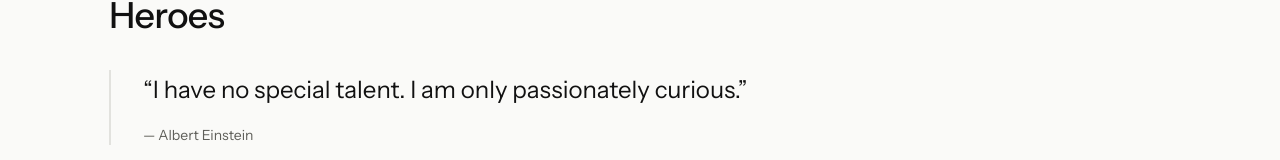
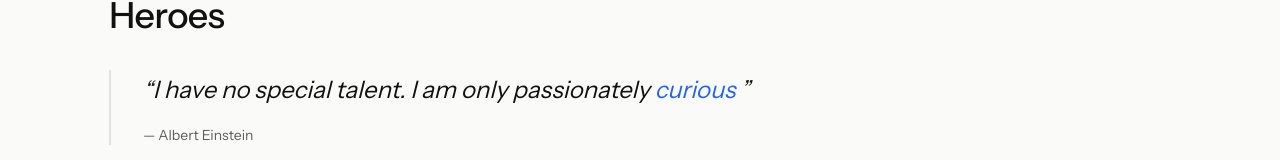
Before and after one commit to SpencerBrightest/Portfolio_website_v1, a Next.js app: page /about in a window 1280 px wide. Shown: the part 2177-2337 px from the top of the page. Built offline with nearby package versions, Linux system fonts and the light colour scheme; no server answers.

Commit message:
Polish hero, about, and work headings

```diff
--- a/app/work/page.tsx
+++ b/app/work/page.tsx
@@ -39,7 +39,7 @@ export default function WorkPage() {
             <p className="mb-5 font-mono text-xs uppercase tracking-[0.14em] text-nav-muted">
               Work
             </p>
-            <Heading id="work-heading">Projects I’ve built</Heading>
+            <Heading id="work-heading">Projects <span className="text-about-accent"> I’ve </span> built</Heading>
             <p className="mt-4 max-w-xl text-nav-muted">
               A selection of projects I’ve built and learned from.
             </p>
--- a/components/about/inspiration-section.tsx
+++ b/components/about/inspiration-section.tsx
@@ -12,8 +12,8 @@ export function InspirationSection() {
       <Reveal>
         <blockquote className="mt-8 max-w-3xl border-l-2 border-nav-border pl-5 sm:pl-8">
           <p className="text-xl leading-relaxed text-nav-foreground sm:text-2xl">
-            “I have no special talent. I am only passionately curious.”
-          </p>
+           <i> “I have no special talent. I am only passionately <span className="text-about-accent">curious</span> ”
+          </i></p>
           <footer className="mt-4 text-sm text-nav-muted">
             — <cite className="not-italic">Albert Einstein</cite>
           </footer>
--- a/components/hero/hero-profile-card.tsx
+++ b/components/hero/hero-profile-card.tsx
@@ -9,7 +9,6 @@ export function HeroProfileCard() {
           <p className="text-sm font-semibold text-nav-foreground">Spencer Bright</p>
           <p className="mt-0.5 text-xs text-nav-muted">Bamenda, Cameroon</p>
         </div>
-        <span className="size-2.5 rounded-full bg-status" aria-hidden="true" />
       </div>
     </section>
   )
--- a/components/hero/hero.tsx
+++ b/components/hero/hero.tsx
@@ -20,7 +20,7 @@ export function Hero() {
           <div className="grid items-start gap-3 sm:gap-6 md:grid-cols-[minmax(0,1fr)_minmax(0,1fr)] md:gap-8 nav:grid-cols-[minmax(0,1.28fr)_minmax(0,0.72fr)] nav:gap-12 md:max-xl:gap-8">
             <Reveal className="max-w-2xl">
               <p className="mb-3 inline-flex min-h-8 items-center gap-2 rounded-full border border-nav-border px-3 text-[0.8125rem] text-nav-muted nav:mb-6">
-                <span className="size-2 rounded-full bg-status" aria-hidden="true" />
+                {/* <span className="size-2 rounded-full bg-status" aria-hidden="true" /> */}
                 Available for new work
               </p>
 
```
